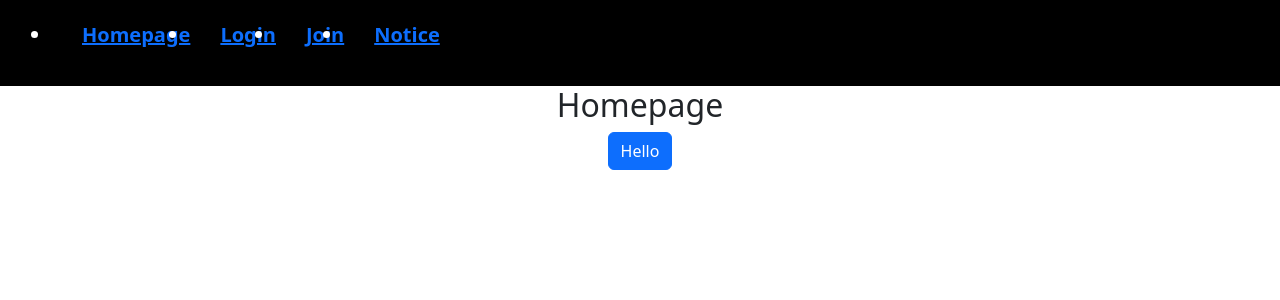
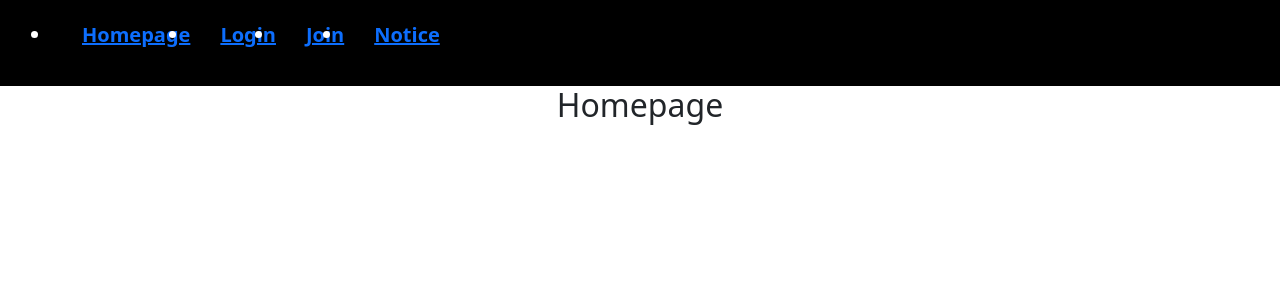
Before and after one commit to kimsunin/_regist_book, a React (Create React App) app in the folder react/: page / in a window 1280 px wide. Shown: the top 300 px of the page. Built offline with nearby package versions, Linux system fonts and the light colour scheme.

Commit message:
bootscrap 오류해결

```diff
--- a/react/package.json
+++ b/react/package.json
@@ -8,7 +8,9 @@
     "@testing-library/react": "^13.4.0",
     "@testing-library/user-event": "^13.5.0",
     "axios": "^1.3.2",
+    "bootstrap": "^5.2.3",
     "react": "^18.2.0",
+    "react-bootstrap": "^2.7.1",
     "react-dom": "^18.2.0",
     "react-router-dom": "^6.8.1",
     "react-scripts": "5.0.1",
--- a/react/src/App.jsx
+++ b/react/src/App.jsx
@@ -8,7 +8,6 @@ import Join from "./component/Join";
 import Topmenu, { HomeContent } from "./component/Home";
 import Login, { LoginBar } from "./component/Login";
 import "bootstrap/dist/css/bootstrap.min.css";
-import { Button } from "react-bootstrap";
 
 function App() {
   return (
@@ -21,7 +20,6 @@ function App() {
               <>
                 <Topmenu />
                 <HomeContent />
-                <Button>Hello</Button>
               </>
             }
           ></Route>
```
Also changed, not shown: 1 other file (tests, documents, lock files or other folders).
